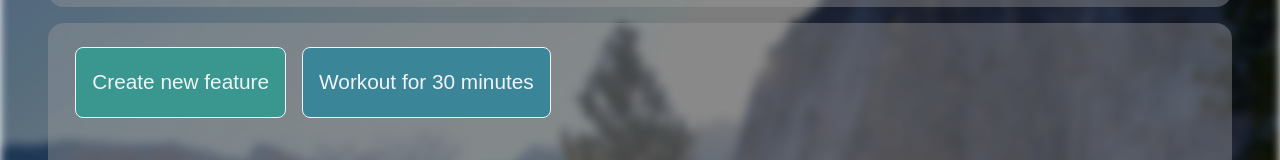
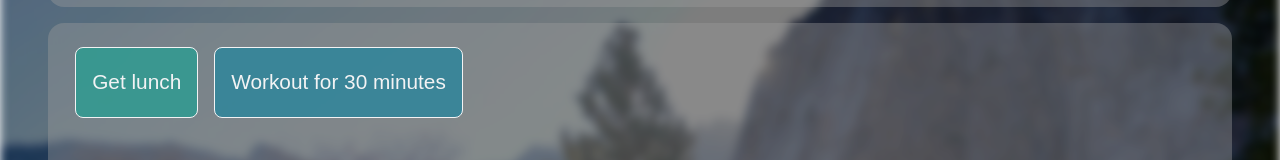
Before and after one commit to aleksandr-efimenko/inspirational-homepage, a React (Create React App) app: page / in a window 1280 px wide. Shown: the part 191-351 px from the top of the page. Built offline with nearby package versions, Linux system fonts and the light colour scheme; no server answers; the database is empty.

Commit message:
change task template

```diff
--- a/src/features/tasks/tasksSlice.ts
+++ b/src/features/tasks/tasksSlice.ts
@@ -71,7 +71,7 @@ export const editTaskTextAsync = createAsyncThunk(
 )
 
 const initialTaskList = [{
-    text: 'Create new feature',
+    text: 'Get lunch',
     id: nanoid(),
     done: false,
     bgColor: generateBGColor()
```
